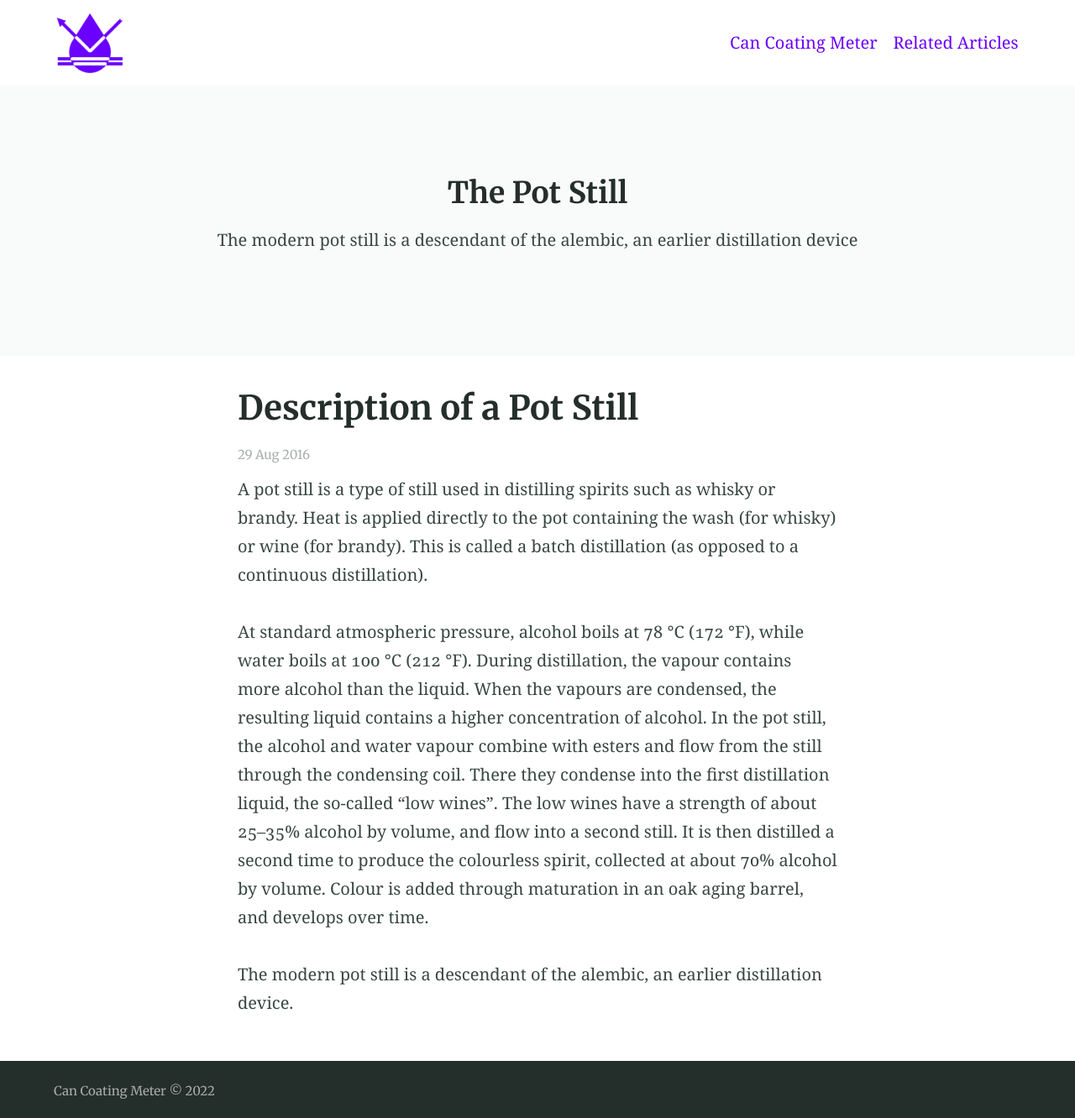
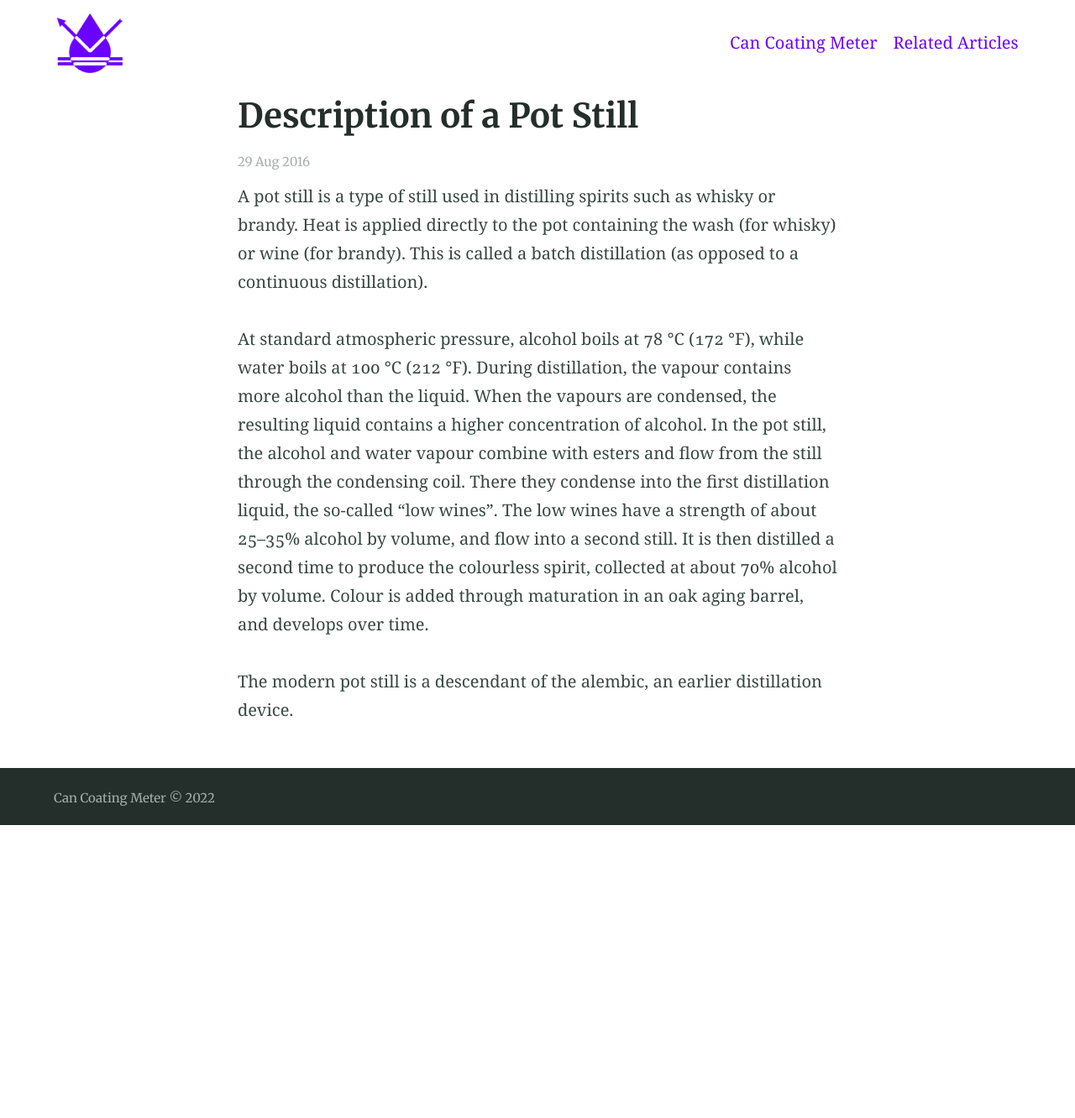
Before and after one commit to geoff2273/geoff2273.github.io, a Jekyll site: the page built from _posts/2016-08-29-example-post-three.md, in a window 1280 px wide. Shown: the whole page at 84% size. Built offline with Jekyll 4.4.1, drawn with Linux system fonts in a browser that asks for light colours; after the commit the page ends 983 px from its top, so only the background shows below that.

Commit message:
post changes

```diff
--- a/_posts/2016-08-29-example-post-three.md
+++ b/_posts/2016-08-29-example-post-three.md
@@ -1,14 +1,7 @@
 ---
 title: Description of a Pot Still
-categories:
-- General
 excerpt: |
   A pot still is a type of still used in distilling spirits such as whisky or brandy. Heat is applied directly to the pot containing the wash (for whisky) or wine (for brandy).
-feature_text: |
-  ## The Pot Still
-  The modern pot still is a descendant of the alembic, an earlier distillation device
-feature_image: "https://picsum.photos/2560/600?image=733"
-image: "https://picsum.photos/2560/600?image=733"
 ---
 
 A pot still is a type of still used in distilling spirits such as whisky or brandy. Heat is applied directly to the pot containing the wash (for whisky) or wine (for brandy). This is called a batch distillation (as opposed to a continuous distillation).
```
Also changed, not shown: _posts/2022-11-01-control-vs-spec.md (+1 -0 lines), _posts/2022-12-01-repeatability-reproducibility.md (+2 -0 lines), _posts/2023-01-01-repeatability-not-enough.md (+1 -0 lines).
